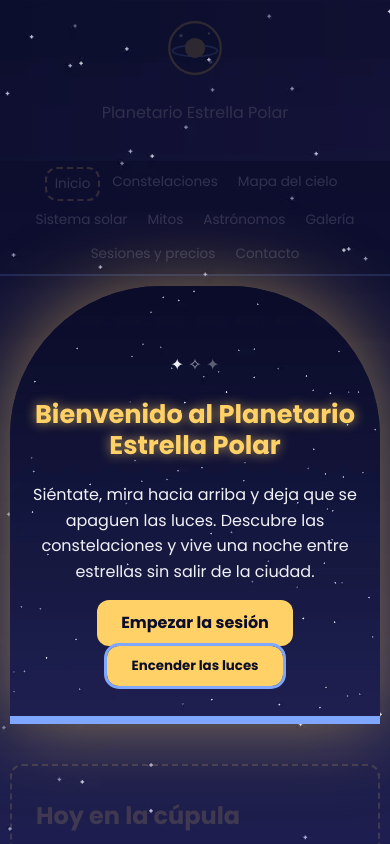
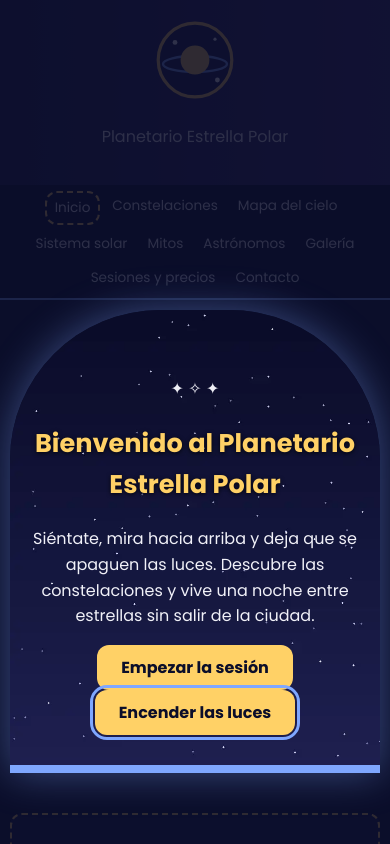
Before and after one commit to kiravsl2018/planetario-trabajo, a plain HTML site: page index.html in a window 390 px wide. Both pictures are taken after a click on the button "Apagar las luces". Shown: the top 844 px of the page. Drawn offline with Linux system fonts and the light colour scheme.

Commit message:
Simplifico la hoja de estilos

```diff
--- a/css/estilos.css
+++ b/css/estilos.css
@@ -1,8 +1,5 @@
-/* =========================================
-   Hoja de estilos del Planetario Estrella Polar
-   ========================================= */
+/* Estilos del Planetario Estrella Polar */
 
-/* 1. Variables: los colores y medidas que se repiten */
 :root {
   --color-fondo: #0b0e2a;
   --color-fondo-claro: #1b1f4b;
@@ -12,12 +9,10 @@
   --radio: 12px;
 }
 
-/* 2. Modelo de caja: el ancho incluye padding y borde */
 * {
   box-sizing: border-box;
 }
 
-/* 3. Estilos generales */
 body {
   margin: 0;
   font-family: 'Poppins', system-ui, Arial, sans-serif;
@@ -31,6 +26,10 @@ img {
   height: auto;
 }
 
+main img {
+  border-radius: var(--radio);
+}
+
 a {
   color: var(--color-principal);
 }
@@ -39,12 +38,12 @@ h1,
 h2,
 h3 {
   color: var(--color-principal);
-  line-height: 1.2;
 }
 
-/* 4. Cabecera */
+/* cabecera */
 header {
-  background: linear-gradient(to right, #1b1f4b, #3a2e6e);
+  background-color: #1b1f4b;
+  background-image: linear-gradient(to right, #1b1f4b, #3a2e6e);
   padding: 20px;
   text-align: center;
 }
@@ -54,7 +53,7 @@ header {
   animation: flotar 4s ease-in-out infinite;
 }
 
-/* 5. Barra de navegación: Flexbox + sticky */
+/* menú */
 nav {
   position: sticky;
   top: 0;
@@ -87,21 +86,19 @@ nav a:hover {
   color: var(--color-fondo);
 }
 
-/* Página en la que estás */
 nav a.activo {
   border: 2px dashed var(--color-principal);
 }
 
-/* Foco visible al navegar con el teclado (Tab) */
 a:focus,
 input:focus,
 select:focus,
 textarea:focus,
 button:focus {
   outline: 3px solid var(--color-secundario);
+  outline-offset: 2px;
 }
 
-/* 6. Contenido principal */
 main {
   max-width: 1000px;
   margin: 0 auto;
@@ -112,14 +109,7 @@ section {
   margin-bottom: 40px;
 }
 
-/* Portada: el fondo de estrellas se queda quieto al hacer scroll */
-.inicio {
-  background-image: url("../img/cielo.webp");
-  background-size: cover;
-  background-attachment: fixed;
-}
-
-/* La cúpula del planetario: solo se redondean las esquinas de arriba */
+/* portada */
 .cupula {
   background-image: url("../img/cielo.webp");
   background-size: cover;
@@ -130,7 +120,15 @@ section {
   text-align: center;
 }
 
-/* Programa de hoy con aspecto de entrada de cine */
+/* sombra para que el título se lea encima de la foto */
+.cupula h1 {
+  text-shadow: 0 1px 4px rgba(0, 0, 0, 0.8);
+}
+
+.estrella {
+  animation: brillar 2s ease-in-out infinite;
+}
+
 .entrada {
   background-color: rgba(27, 31, 75, 0.8);
   border: 2px dashed var(--color-principal);
@@ -138,43 +136,29 @@ section {
   padding: 16px 24px;
 }
 
-.estrella {
-  animation: brillar 2s ease-in-out infinite;
-}
-
-/* Misma animación, pero cada estrella a su ritmo */
-.lenta {
-  animation-duration: 3.5s;
-}
-
-.rapida {
-  animation-duration: 1.2s;
-}
-
-/* El título de la cúpula brilla un poco */
-.cupula h1 {
-  text-shadow: 0 0 12px rgba(255, 209, 102, 0.7);
-}
-
-.boton {
+/* botones */
+.boton,
+button {
   display: inline-block;
   padding: 10px 24px;
   background-color: var(--color-principal);
   color: var(--color-fondo);
+  font-family: inherit;
+  font-size: 1rem;
+  font-weight: bold;
   text-decoration: none;
-  font-weight: bold;
+  border: none;
   border-radius: var(--radio);
-  transition: background-color 0.3s, color 0.3s;
+  cursor: pointer;
+  transition: background-color 0.3s;
 }
 
-/* Al pasar el ratón, el botón cambia de color poco a poco */
 .boton:hover,
 button:hover {
   background-color: var(--color-secundario);
-  color: var(--color-texto);
 }
 
-/* 7. Tarjetas de constelaciones: Grid */
+/* tarjetas */
 .tarjetas {
   display: grid;
   grid-template-columns: repeat(3, 1fr);
@@ -187,25 +171,27 @@ button:hover {
   padding: 16px;
   border-radius: var(--radio);
   box-shadow: 0 4px 12px rgba(0, 0, 0, 0.5);
-  transition: transform 0.3s, box-shadow 0.3s;
+  transition: transform 0.3s;
 }
 
 .tarjeta:hover {
   transform: translateY(-6px);
-  box-shadow: 0 8px 20px rgba(127, 167, 255, 0.4);
 }
 
-.tarjeta img {
+/* la tarjeta tiene position: relative, así la etiqueta se coloca dentro de ella */
+.etiqueta {
+  position: absolute;
+  top: 10px;
+  right: 10px;
+  background-color: var(--color-principal);
+  color: var(--color-fondo);
+  padding: 2px 10px;
   border-radius: var(--radio);
-  transition: transform 0.3s;
+  font-size: 0.8rem;
+  font-weight: bold;
 }
 
-/* La imagen crece un poco al pasar el ratón por la tarjeta */
-.tarjeta:hover img {
-  transform: scale(1.05);
-}
-
-/* Mitos: imagen a la izquierda y texto a la derecha (Flexbox) */
+/* mitos */
 .mito {
   display: flex;
   align-items: center;
@@ -218,10 +204,9 @@ button:hover {
 
 .mito img {
   width: 40%;
-  border-radius: var(--radio);
 }
 
-/* Galería de imágenes (Grid) */
+/* galería */
 .galeria {
   display: grid;
   grid-template-columns: repeat(3, 1fr);
@@ -233,33 +218,13 @@ figure {
   background-color: var(--color-fondo-claro);
   padding: 10px;
   border-radius: var(--radio);
-  box-shadow: 0 4px 12px rgba(0, 0, 0, 0.5);
-}
-
-figure img {
-  border-radius: var(--radio);
 }
 
 figcaption {
   text-align: center;
   font-size: 0.9rem;
-  margin-top: 6px;
 }
 
-/* Etiqueta "Nuevo" encima de la tarjeta */
-.etiqueta {
-  position: absolute;
-  top: 10px;
-  right: 10px;
-  background-color: var(--color-principal);
-  color: var(--color-fondo);
-  padding: 2px 10px;
-  border-radius: var(--radio);
-  font-size: 0.8rem;
-  font-weight: bold;
-}
-
-/* Caja de dato curioso */
 .dato-curioso {
   border: 2px dotted var(--color-secundario);
   border-radius: var(--radio);
@@ -267,7 +232,6 @@ figcaption {
   background-color: rgba(127, 167, 255, 0.1);
 }
 
-/* Vídeo e iframe */
 video,
 iframe {
   width: 100%;
@@ -279,17 +243,15 @@ iframe {
   border: 0;
 }
 
-/* Mapa del cielo */
+/* mapa del cielo */
 .mapa {
   text-align: center;
 }
 
 .mapa img {
   border-radius: 50%;
-  box-shadow: 0 0 30px rgba(127, 167, 255, 0.4);
 }
 
-/* Leyenda del mapa: cada estación lleva un borde izquierdo de su color */
 .leyenda {
   display: flex;
   flex-wrap: wrap;
@@ -310,7 +272,7 @@ iframe {
 .verano { border-left: 8px solid #ff9f6b; }
 .otono { border-left: 8px solid #ffd166; }
 
-/* JavaScript: botones de filtro de constelaciones */
+/* clases que pone el JavaScript */
 .filtros {
   display: flex;
   flex-wrap: wrap;
@@ -318,39 +280,23 @@ iframe {
   margin-bottom: 20px;
 }
 
-/* El JS pone esta clase a las tarjetas que no coinciden con el filtro */
 .oculta {
   display: none;
 }
 
-/* JavaScript: "Apagar las luces". El JS pone la clase apagada en el body */
-header,
-nav,
-main section,
-aside,
-footer {
-  transition: opacity 0.6s;
-}
-
 .apagada header,
 .apagada nav,
-.apagada main section,
+.apagada section,
 .apagada aside,
 .apagada footer {
   opacity: 0.15;
 }
 
-/* La cúpula sigue encendida y brilla más */
 .apagada .cupula {
   opacity: 1;
-  box-shadow: 0 0 80px rgba(255, 209, 102, 0.5);
 }
 
-#boton-dato {
-  margin-top: 10px;
-}
-
-/* 8. Tabla de horarios */
+/* tablas */
 table {
   width: 100%;
   border-collapse: collapse;
@@ -368,17 +314,12 @@ td {
   text-align: left;
 }
 
-/* La fila se ilumina al pasar el ratón */
-tbody tr:hover {
-  background-color: rgba(127, 167, 255, 0.2);
-}
-
 th {
   background-color: var(--color-fondo-claro);
   color: var(--color-principal);
 }
 
-/* 9. Formulario */
+/* formulario */
 form {
   background-color: var(--color-fondo-claro);
   padding: 20px;
@@ -396,34 +337,20 @@ label {
   margin-top: 10px;
 }
 
-/* Los radio y el checkbox van en la misma línea que su texto */
+/* radio y checkbox en la misma línea que su texto */
 .opcion {
   display: inline;
   margin-right: 16px;
 }
 
-/* La clase "campo" está en las cajas de texto, el select y el textarea */
 .campo {
   width: 100%;
   padding: 8px;
   font-family: inherit;
+  border: 1px solid #999999;
   border-radius: 6px;
-  border: 1px solid #999999;
 }
 
-button {
-  padding: 10px 24px;
-  background-color: var(--color-principal);
-  color: var(--color-fondo);
-  font-family: inherit;
-  font-weight: bold;
-  border: none;
-  border-radius: var(--radio);
-  cursor: pointer;
-  transition: background-color 0.3s, color 0.3s;
-}
-
-/* 10. Pie de página */
 footer {
   background-color: var(--color-fondo-claro);
   text-align: center;
@@ -431,7 +358,7 @@ footer {
   font-size: 0.9rem;
 }
 
-/* 11. Animaciones */
+/* animaciones */
 @keyframes brillar {
   0% { opacity: 1; }
   50% { opacity: 0.3; }
@@ -444,7 +371,7 @@ footer {
   100% { transform: translateY(0); }
 }
 
-/* 12. Responsive: tablet */
+/* tablet */
 @media (max-width: 800px) {
   .tarjetas,
   .galeria {
@@ -452,14 +379,17 @@ footer {
   }
 }
 
-/* Responsive: móvil */
+/* móvil */
 @media (max-width: 500px) {
   .tarjetas,
   .galeria {
     grid-template-columns: 1fr;
   }
 
-  /* Menú: los enlaces siguen en fila pero más pequeños */
+  main {
+    padding: 10px;
+  }
+
   nav ul {
     gap: 4px;
     padding: 6px;
@@ -470,16 +400,15 @@ footer {
     font-size: 0.85rem;
   }
 
-  /* Logo y títulos más pequeños */
-  .logo {
-    width: 56px;
-  }
-
   h1 {
     font-size: 1.6rem;
   }
 
-  /* En los mitos, la imagen pasa arriba del texto */
+  .cupula {
+    padding: 50px 10px 30px;
+    border-radius: 150px 150px 0 0;
+  }
+
   .mito {
     flex-direction: column;
   }
@@ -492,26 +421,17 @@ footer {
     height: 220px;
   }
 
-  .cupula {
-    padding: 50px 10px 30px;
-    border-radius: 150px 150px 0 0;
-  }
-
-  /* La tabla se hace más compacta para que quepa en 360 px */
   th,
   td {
     padding: 4px;
     font-size: 0.8rem;
   }
+}
 
-  main {
-    padding: 10px;
+/* quien tiene activado "reducir movimiento" no ve las animaciones */
+@media (prefers-reduced-motion: reduce) {
+  .logo,
+  .estrella {
+    animation: none;
   }
 }
-
-/* Pantallas grandes: el contenido puede ser un poco más ancho */
-@media (min-width: 1300px) {
-  main {
-    max-width: 1150px;
-  }
-}
--- a/index.html
+++ b/index.html
@@ -8,10 +8,10 @@
   <link rel="icon" href="img/favicon.svg" type="image/svg+xml">
   <link rel="alternate" type="application/rss+xml" title="Noticias del planetario" href="noticias.xml">
   <link href="https://fonts.googleapis.com/css2?family=Poppins:wght@400;700&amp;display=swap" rel="stylesheet">
-  <link rel="stylesheet" href="css/estilos.css?v=2">
+  <link rel="stylesheet" href="css/estilos.css?v=3">
   <script src="js/script.js?v=2" defer></script>
 </head>
-<body class="inicio">
+<body>
   <header>
     <img class="logo" src="img/logo.svg" alt="Logotipo del planetario: un planeta amarillo con un anillo azul" width="80" height="80">
     <p>Planetario Estrella Polar</p>
@@ -33,7 +33,7 @@
 
   <main>
     <section class="cupula">
-      <p><span class="estrella">✦</span> <span class="estrella lenta">✧</span> <span class="estrella rapida">✦</span></p>
+      <p><span class="estrella">✦</span> <span class="estrella">✧</span> <span class="estrella">✦</span></p>
       <h1>Bienvenido al Planetario Estrella Polar</h1>
       <p>Siéntate, mira hacia arriba y deja que se apaguen las luces. Descubre las constelaciones y vive una noche entre estrellas sin salir de la ciudad.</p>
       <a class="boton" href="constelaciones.html">Empezar la sesión</a>
```
Also changed, not shown: astronomos.html (+1 -1 lines), constelaciones.html (+1 -1 lines), contacto.html (+1 -1 lines), galeria.html (+1 -1 lines), mapa.html (+1 -1 lines), mitos.html (+1 -1 lines), sesiones.html (+1 -1 lines), sistema-solar.html (+1 -1 lines).
